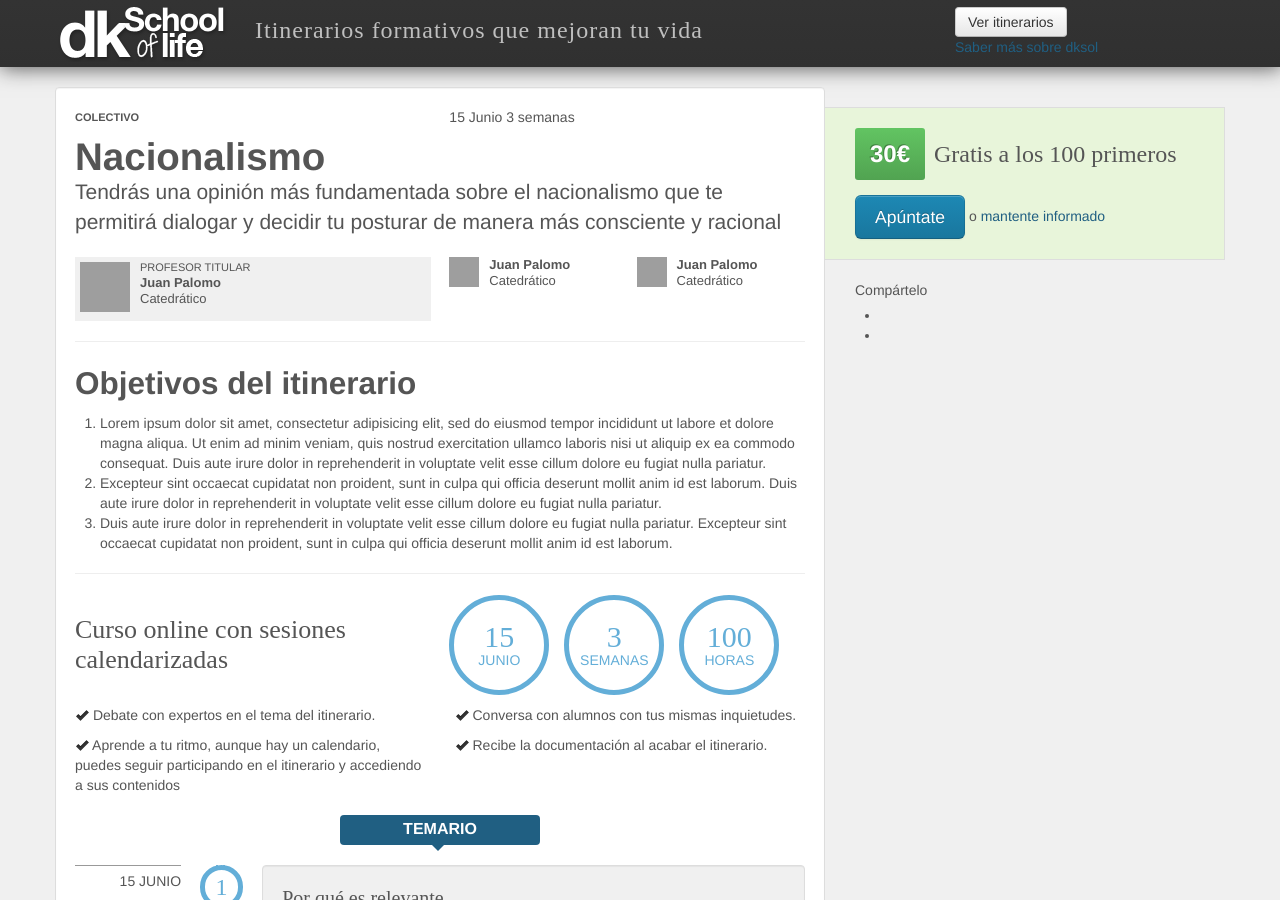
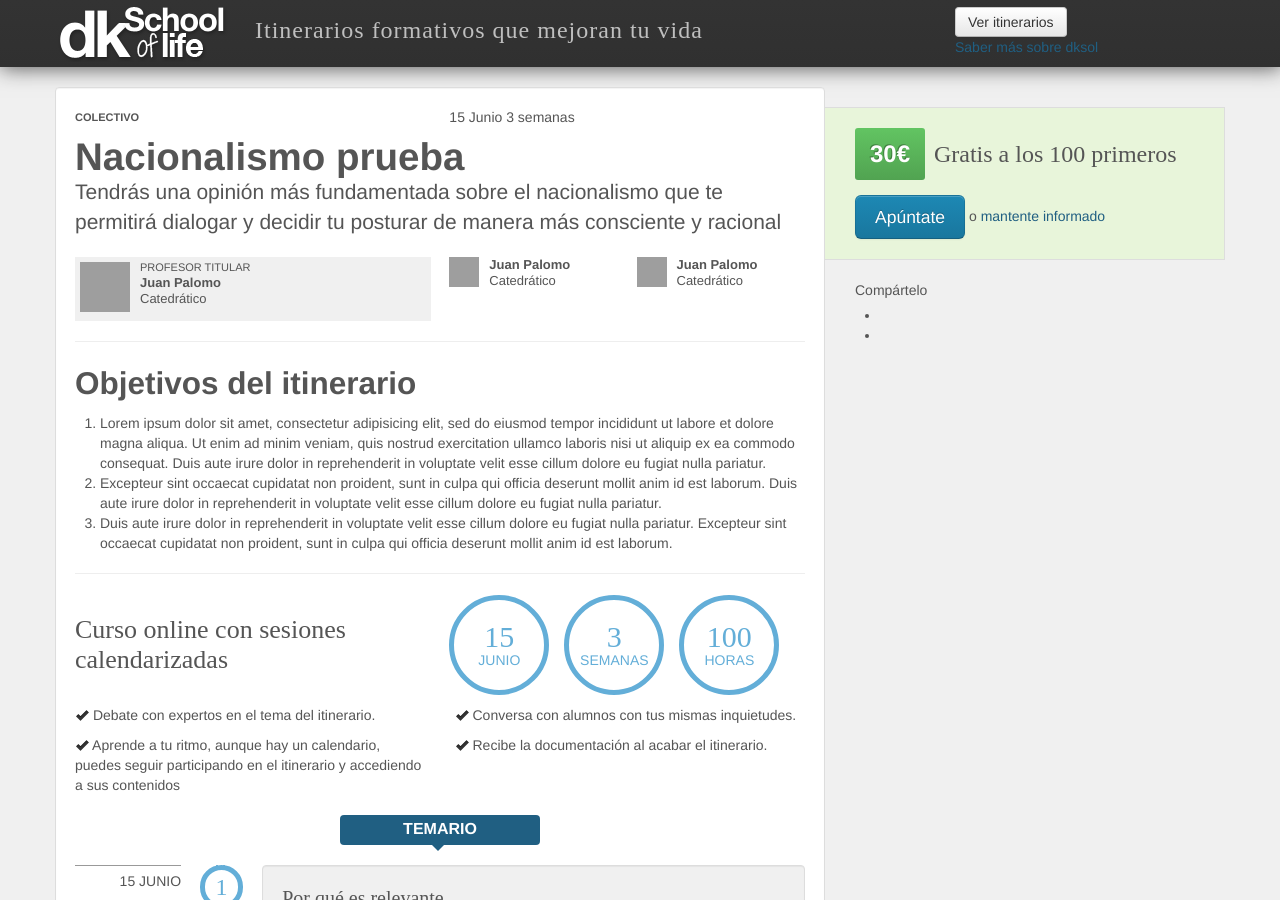
Before and after one commit to dontknow-net/dontknow-net.github.io, a Jekyll site: the page built from landing-curso.html, in a window 1280 px wide and 900 px high. Built offline with Jekyll 4.4.1, drawn with Linux system fonts in a browser that asks for light colours; nearby versions of some CDN libraries; some web fonts are replaced; grey boxes are pictures that could not be loaded.

Commit message:
Cambiado el titulo del curso

```diff
--- a/landing-curso.html
+++ b/landing-curso.html
@@ -2,6 +2,7 @@
 layout: curso
 title:
 ---
+
 <div class="container">
   <div class="row">
     <div class="span8">
@@ -20,7 +21,7 @@ title:
         <div id="page-title-wrapper">
           <div id="page-title-container">
             <div class="container">
-              <h1 class="page-title">Nacionalismo</h1>
+              <h1 class="page-title">Nacionalismo prueba</h1>
             </div>
           </div>
         </div>
```
